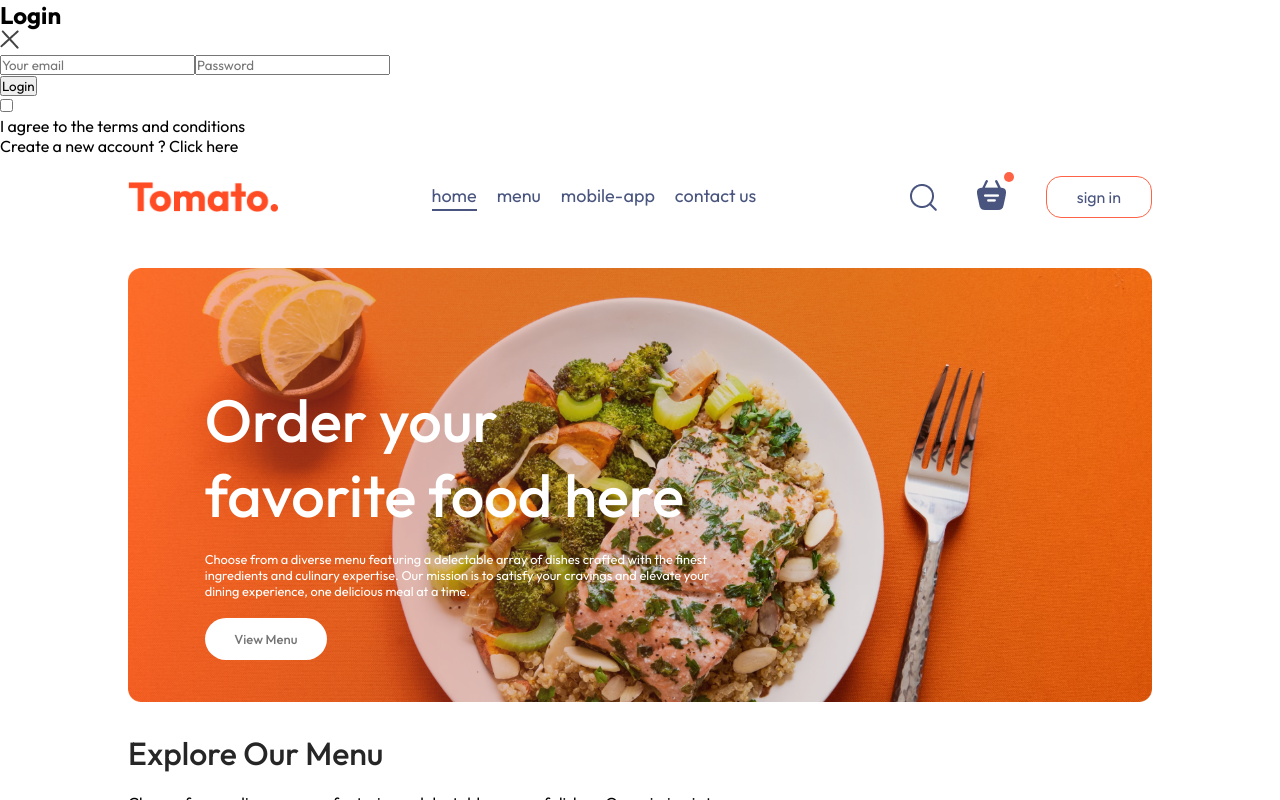
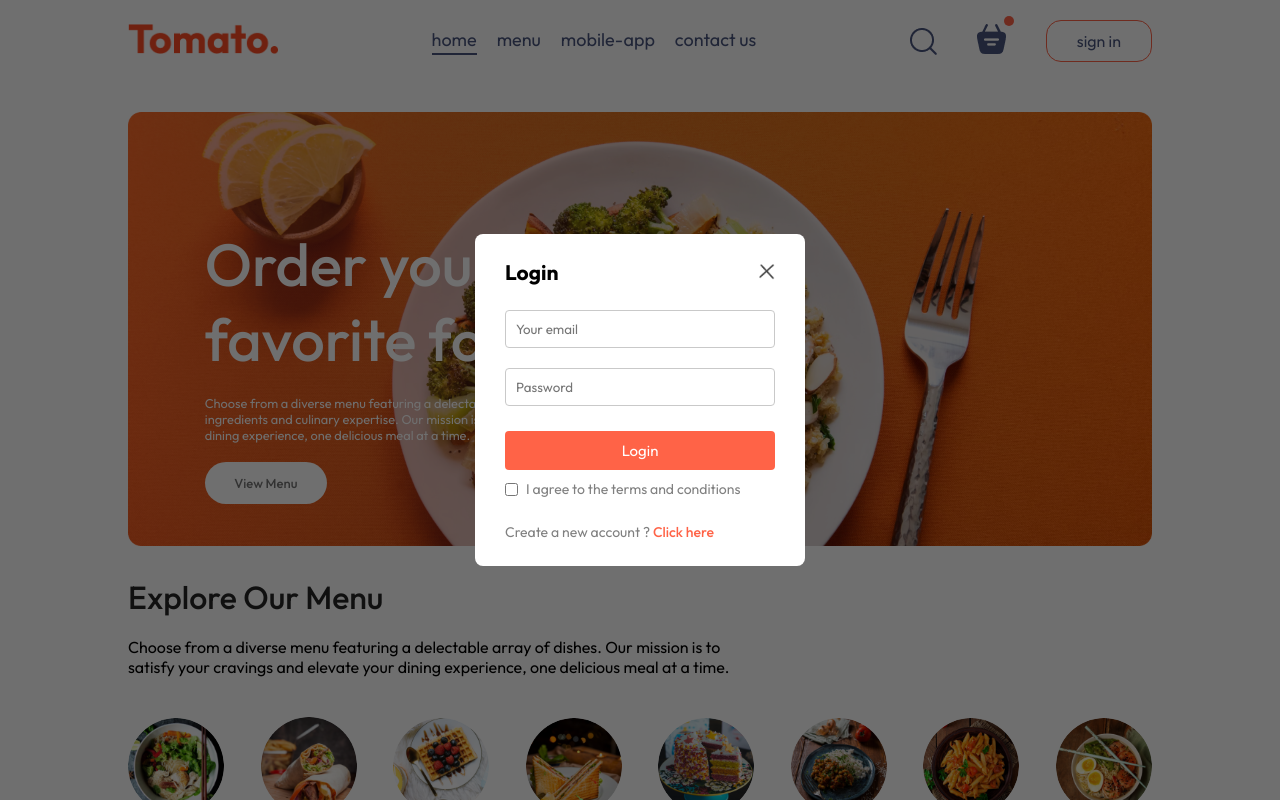
Before and after one commit to AnthonyAssayah/food-delivery, a React (Vite) app in the folder frontend/: page / in a window 1280 px wide. Both pictures are taken after a click on the button "sign in". Shown: the top 800 px of the page. Built offline with nearby package versions, Linux system fonts and the light colour scheme.

Commit message:
sign in popup

```diff
--- a/frontend/src/components/LoginPopup/LoginPopup.css
+++ b/frontend/src/components/LoginPopup/LoginPopup.css
@@ -0,0 +1,74 @@
+.login-popup{
+    position: absolute;
+    z-index: 1;
+    width: 100%;
+    height: 100%;
+    background-color: #00000090;
+    display: grid;
+}
+
+.login-popup-container{
+    place-self: center;
+    width: max(23vw,330px);
+    color: #808080;
+    background-color: white;
+    display: flex;
+    flex-direction: column;
+    gap: 25px;
+    padding: 25px 30px;
+    border-radius: 8px;
+    font-size: 14px;
+    animation: fadeIn 0.5s;
+}
+
+.login-popup-title{
+    display: flex;
+    justify-content: space-between;
+    align-items: center;
+    color: black;
+}
+
+.login-popup-title img{
+    width: 16px;
+    cursor: pointer;
+}
+
+.login-popup-inputs{
+    display: flex;
+    flex-direction: column;
+    gap: 20px;
+}
+
+.login-popup-inputs input{
+    outline: none;
+    border: 1px solid #c9c9c9;
+    padding: 10px;
+    border-radius: 4px;
+}
+
+.login-popup-container button{
+    border: none;
+    padding: 10px;
+    border-radius: 4px;
+    color: white;
+    background-color: tomato;
+    font-size: 15px;
+    cursor: pointer;
+}
+
+.login-popup-condition{
+    align-items: start;
+    display: flex;
+    gap: 8px;
+    margin-top: -15px;
+}
+
+.login-popup-condition input{
+    margin-top: 3px;
+}
+
+.login-popup p span{
+    color:tomato;
+    cursor: pointer;
+    font-weight: 500;
+}
--- a/frontend/src/components/LoginPopup/LoginPopup.jsx
+++ b/frontend/src/components/LoginPopup/LoginPopup.jsx
@@ -8,7 +8,7 @@ const LoginPopup = ({ setShowLogin }) => {
 
   return (
     <div className="login-popup">
-      <form className="login-pop-up-container">
+      <form className="login-popup-container">
         <div className="login-popup-title">
           <h2>{currState}</h2>
           <img
--- a/frontend/src/components/Navbar/Navbar.jsx
+++ b/frontend/src/components/Navbar/Navbar.jsx
@@ -8,7 +8,7 @@ const Navbar = ({setShowLogin}) => {
 
   return (
     <div className="navbar">
-      <img src={assets.logo} alt="logo" className="logo" />
+      <Link to='/'><img src={assets.logo} alt="logo" className="logo" /></Link>
       <ul className="navbar-menu">
         <Link to='/'
           onClick={() => setMenu("home")}
@@ -41,7 +41,7 @@ const Navbar = ({setShowLogin}) => {
       <div className="navbar-right">
         <img src={assets.search_icon} alt="" />
         <div className="navbar-search-icon">
-          <img src={assets.basket_icon} alt="" />
+          <Link to='/cart'><img src={assets.basket_icon} alt="" /></Link>
           <div className="dot"></div>
         </div>
         <button onClick={()=> setShowLogin(true)}>sign in</button>
```
